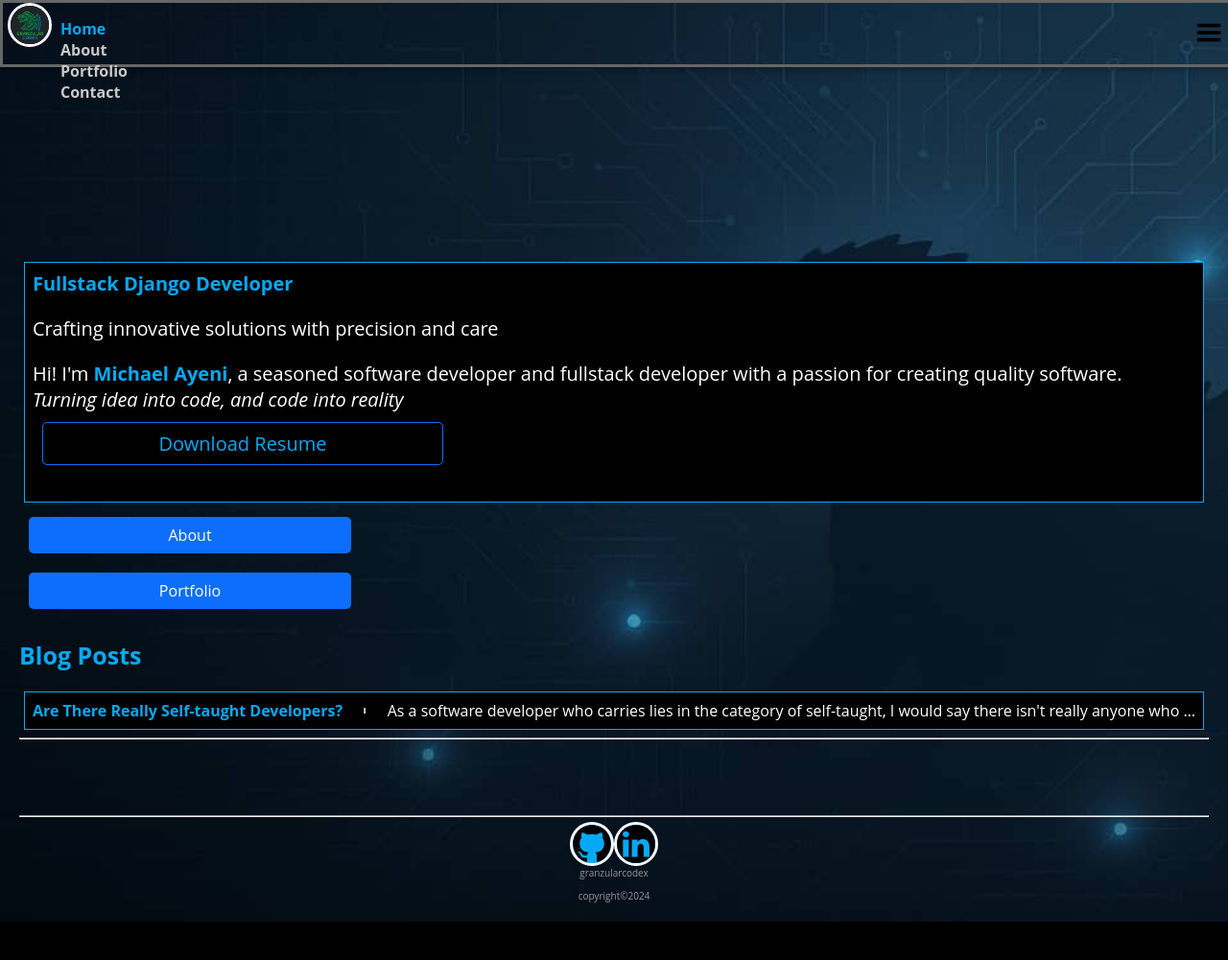
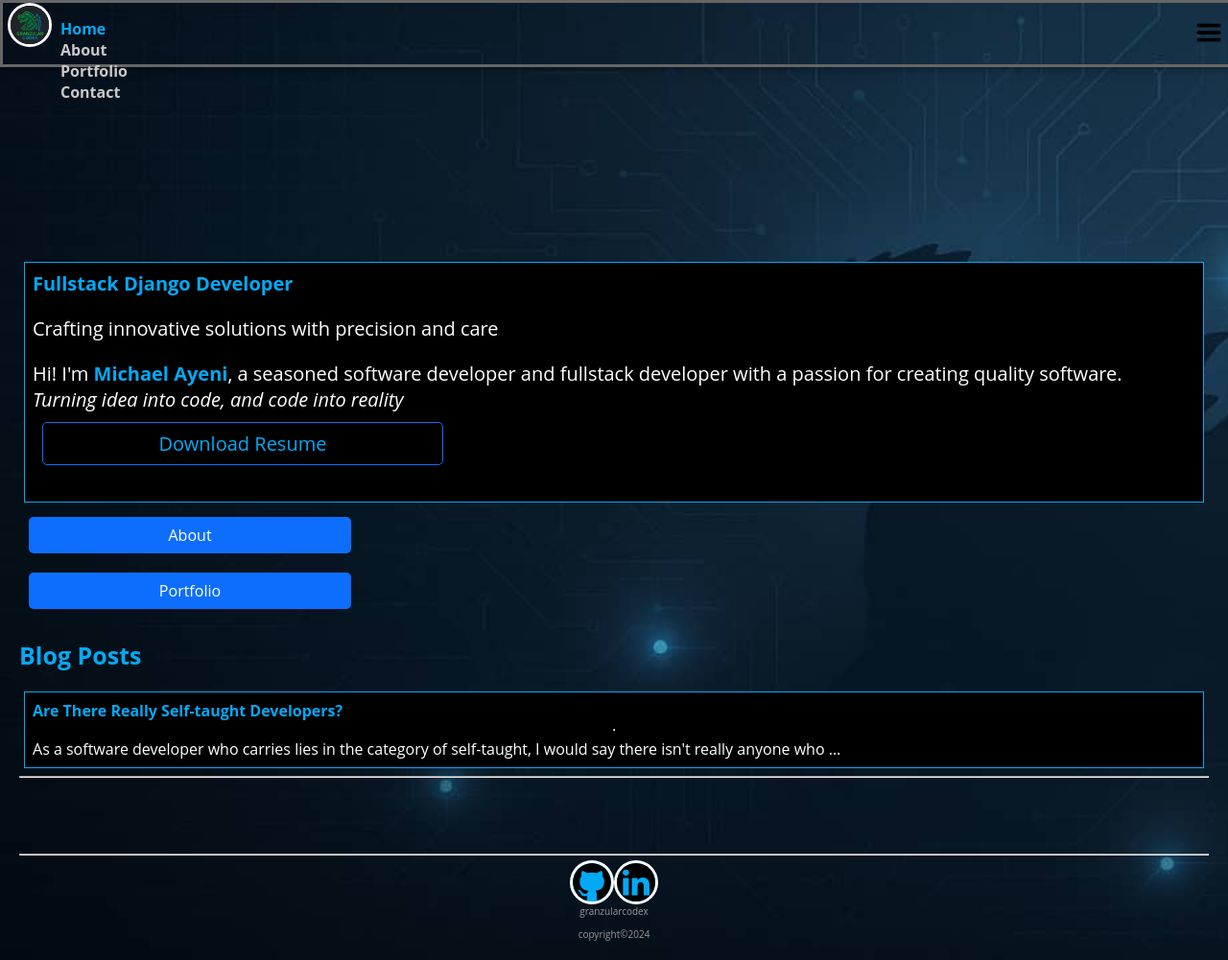
Before and after one commit to Granzular/portfolio-, a Django app: page / in a window 1280 px wide. Shown: the whole page at 96% size. Before the commit the page ends 961 px from the top, so only its background shows below. Run offline with Django 5.2, Linux system fonts and the light colour scheme; data comes from the database, SQL or seed files in the repository; parts of the project's set-up code (start-up, migrations or seed data) failed here and were passed over.

Commit message:
very minor change

```diff
--- a/blog/static/blog/css/style.css
+++ b/blog/static/blog/css/style.css
@@ -145,9 +145,11 @@ footer img{
 
 .card{
 	display: flex;
+	flex-direction: column;
 	border-style: solid;
 	border-width: 1px;
 	padding:8px;
 	margin: 5px;
+	height: max-content;
 
 }
--- a/blog/templates/blog/index.html
+++ b/blog/templates/blog/index.html
@@ -32,7 +32,7 @@
 {% for post in posts %}
 <a href="{% url 'blog:detail' post.id %}" >
 	<article class="card">
-		<strong class="title card-title boldtext m-4">{{post.title}}</strong>
+		<strong class="title card-title boldtext">{{post.title}}</strong>
 			<hr>
 		<div class="card-body">{{post.text|truncatewords:20}}</div>
 	</article>
```
